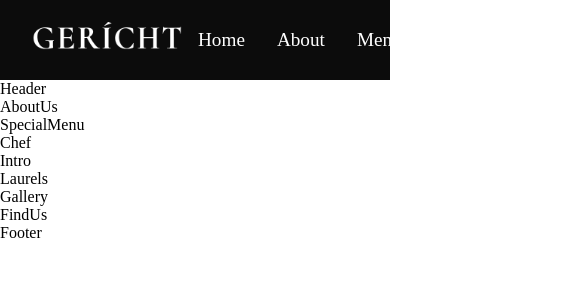
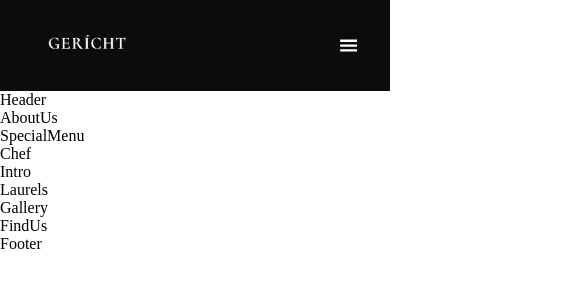
Before and after one commit to AhmedQasem4/gericht-resturant, a React (Vite) app: page / in a window 390 px wide. Shown: the top 300 px of the page, 585 px wide, since content can reach past the window. Built offline with nearby package versions, Linux system fonts and the light colour scheme; a web font is replaced by a local one.

Commit message:
finish navbar and build mobile version.

```diff
--- a/src/components/Navbar/Navbar.css
+++ b/src/components/Navbar/Navbar.css
@@ -11,7 +11,7 @@
 .app__navbar-logo img{
     width: 150px;
 }
-.app__navbar-links ul {
+.app__navbar-links {
     display: flex;
     flex: 1;
     justify-content: center;
@@ -24,7 +24,8 @@
     cursor: pointer;
 }
 
-.app__navbar-links li:hover{
+.app__navbar-links li:hover,
+.app__navbar-menu-links li:hover{
     color: var(--color-grey);
 }
 
@@ -46,3 +47,57 @@
     height: 30px;
     background-color: var(--color-grey);
 }
+
+.app__navbar-menu{
+    display: none;
+}
+
+.app__navbar-overlay{
+    position: fixed;
+    top: 0;
+    left: 0;
+    background-color: var(--color-black);
+    width: 100%;
+    height: 100vh;
+    z-index: 5;
+    color: var(--color-golden);
+}
+
+.close-icon{
+    position: absolute;
+    top: 20px;
+    right: 20px;
+    cursor: pointer;
+    color: var(--color-golden);
+    cursor: pointer;
+}
+
+.app__navbar-menu-links{
+    list-style: none;
+}
+
+.app__navbar-menu-links li{
+    margin: 2rem;
+    font-size: 2rem;
+}
+
+@media screen and (max-width: 1150px){
+    .app__navbar-links{
+        display: none;
+    }
+    .app__navbar-menu{
+        display: flex;
+        flex-direction: column;
+    }
+}
+
+@media screen and (max-width: 650px){
+    .app__navbar-logo img{
+        width: 110px;
+        padding: 1rem;
+    }
+    .app__navbar-login{
+        display: none;
+    }
+
+}
--- a/src/components/Navbar/Navbar.jsx
+++ b/src/components/Navbar/Navbar.jsx
@@ -1,27 +1,44 @@
-import React from 'react';
+import React, { useState } from 'react';
 import './Navbar.css';
 import images from '../../constants/images';
+import {GiHamburgerMenu} from 'react-icons/gi';
+import {MdOutlineRestaurantMenu} from 'react-icons/md';
 
-const Navbar = () => (
+const Navbar = () => {
+  const [toggoleMenu , setToggoleMenu] = useState(false);
+  return (
   <nav className="app__navbar">
     <div className="app__navbar-logo">
       <img src={images.gericht} alt="resturant logo" />
     </div>
-    <div className="app__navbar-links">
-      <ul>
+      <ul className="app__navbar-links">
         <li><a href="#home">Home</a></li>
         <li><a href="#">About</a></li>
         <li><a href="#">Menu</a></li>
         <li><a href="#">Awards</a></li>
         <li><a href="#">Contact</a></li>
       </ul>
-    </div>
     <div className="app__navbar-login">
       <a href="">Login / Registration</a>
       <div/>
       <a href="#">book table</a>
     </div>
+   <div className="app__navbar-menu">
+    <GiHamburgerMenu fonsize={27} onClick={()=> setToggoleMenu(true)} />
+    {toggoleMenu && (
+    <div className="app__navbar-overlay flex__center slide-bottom">
+      <MdOutlineRestaurantMenu className='close-icon' fonsize={27} onClick={()=>setToggoleMenu(false)}/>
+    <ul className="app__navbar-menu-links">
+        <li><a href="#home">Home</a></li>
+        <li><a href="#">About</a></li>
+        <li><a href="#">Menu</a></li>
+        <li><a href="#">Awards</a></li>
+        <li><a href="#">Contact</a></li>
+      </ul>
+        </div>
+    )}
+    </div>
   </nav>
-);
+)};
 
 export default Navbar;
```
